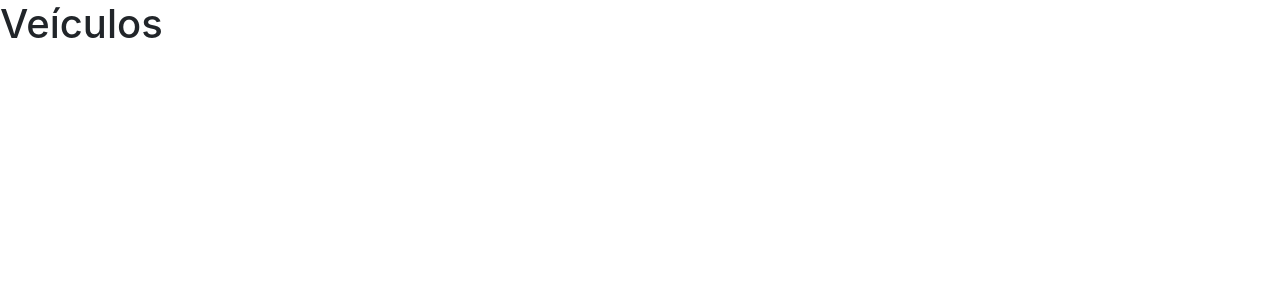
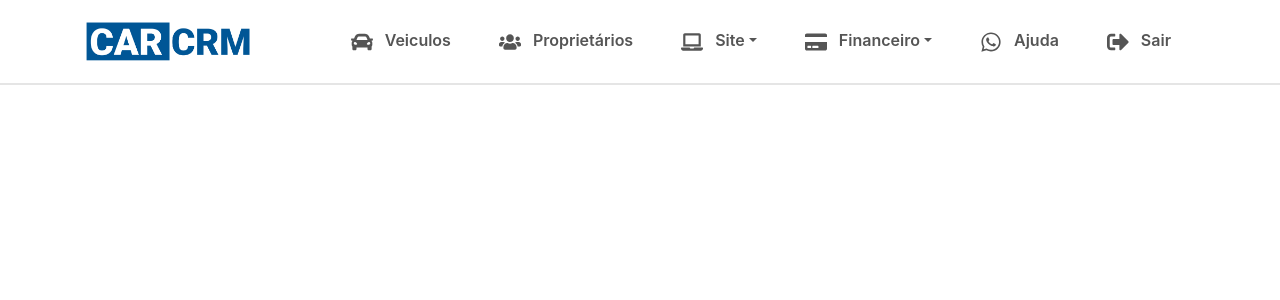
Before and after one commit to lizandrokenedy/carcrm-front, a React (Create React App) app: page /vehicles in a window 1280 px wide. Shown: the top 300 px of the page. Built offline with nearby package versions, Linux system fonts and the light colour scheme.

Commit message:
Componente Header

```diff
--- a/src/global.css
+++ b/src/global.css
@@ -5,3 +5,35 @@
 a, a:hover {
     text-decoration: none !important;
 }
+
+.header {
+    border-bottom: 2px solid rgb(229, 229, 229);
+}
+
+.header .nav-link {
+    font-weight: 600;
+    color: #555 !important;
+    padding: 28px 1.5rem !important;
+    border: 0;
+    border-bottom: 2px solid transparent;
+}
+
+.header .nav-link:hover {
+    border-bottom: 2px solid #1976d2;
+}
+
+.header .dropdown:hover > .dropdown-menu {
+   display: block;
+}
+
+.header .dropdown-menu {
+    box-shadow: rgba(0,0,0,0.08) 0px 4px 16px 0px, rgba(0,0,0,0.06) 0px 2px 6px 0px;
+    border: 1px solid #eee;
+    top: 80%;
+}
+
+.header .dropdown-item {
+    padding: 10px 15px;
+    font-weight: 600;
+    color: #444;
+}
--- a/src/routes.js
+++ b/src/routes.js
@@ -3,13 +3,14 @@ import React, { Suspense, lazy } from 'react'
 import { BrowserRouter, Route, Switch } from 'react-router-dom'
 
 const Auth = lazy(() => import('./view/auth'));
-const Register = lazy(() => import('./view/register'))
+const Register = lazy(() => import('./view/register'));
+const Vehicles = lazy(() => import('./view/header'));
 
 const Routes = () => (
     <BrowserRouter>
         <Suspense fallback={<div className="d-flex justify-content-center mt-5 pt-5"><CircularProgress /></div>}>
             <Switch>
-                <Route path="/vehicles" exact component={() => (<h1>Veículos </h1>)} />
+                <Route path="/vehicles" exact component={Vehicles} />
                 <Route path="/register" component={Register} />
                 <Route path="/login" component={Auth} />
                 <Route path="/" exact component={Auth} />
--- /dev/null
+++ b/src/view/header/index.js
@@ -0,0 +1,92 @@
+import React from 'react'
+import { Link } from 'react-router-dom'
+import { FaCar, FaCreditCard, FaLaptop, FaSignOutAlt, FaUsers, FaWhatsapp } from 'react-icons/fa'
+import { MenuItem, MenuList } from '@material-ui/core'
+
+export default function Header() {
+    return (
+        <>
+            {(window.innerWidth < 577) ?
+
+                <div>
+
+                </div>
+
+                :
+
+                <nav className="header navbar navbar-expand-lg navbar-light bg-white p-0">
+                    <div className="container">
+                        <Link className="navbar-brand" to="/">
+                            <img src="/logo.png" alt="CAR CRM" height="40" />
+                        </Link>
+
+
+                        <ul className="navbar-nav">
+                            <li className="nav-item">
+                                <Link className="nav-link" to="/vehicles">
+                                    <FaCar className="icon-lg mr-2" size={22} /> Veiculos
+                                </Link>
+                            </li>
+                            <li className="nav-item">
+                                <button className="nav-link bg-white" to="/vehicles">
+                                    <FaUsers className="icon-lg mr-2" size={22} /> Proprietários
+                                </button>
+                            </li>
+                            <li className="nav-item dropdown">
+                                <Link className="nav-link dropdown-toggle" to="#" data-toggle="dropdown">
+                                    <FaLaptop className="icon-lg mr-2" size={22} /> Site
+                                </Link>
+
+                                <MenuList className="dropdown-menu">
+                                    <MenuItem className="dropdown-item">
+                                        Otimização para o Google
+                                    </MenuItem>
+                                    <MenuItem className="dropdown-item">
+                                        Unidades e Telefones
+                                    </MenuItem>
+                                    <MenuItem className="dropdown-item">
+                                        Minha Logo
+                                    </MenuItem>
+                                    <MenuItem className="dropdown-item">
+                                        Dominio
+                                    </MenuItem>
+                                    <MenuItem className="dropdown-item">
+                                        Configurações
+                                    </MenuItem>
+                                </MenuList>
+                            </li>
+                            <li className="nav-item dropdown">
+                                <Link className="nav-link dropdown-toggle" to="#" data-toggle="dropdown">
+                                    <FaCreditCard className="icon-lg mr-2" size={22} /> Financeiro
+                                </Link>
+
+                                <MenuList className="dropdown-menu">
+                                    <MenuItem className="dropdown-item">
+                                        Meu Plano
+                                    </MenuItem>
+                                    <MenuItem className="dropdown-item">
+                                        Minhas Transações
+                                    </MenuItem>
+                                </MenuList>
+                            </li>
+
+                            <li className="nav-item">
+                                <Link className="nav-link" to="/vehicles">
+                                    <FaWhatsapp className="icon-lg mr-2" size={22} /> Ajuda
+                                </Link>
+                            </li>
+
+                            <li className="nav-item">
+                                <Link className="nav-link" to="/vehicles">
+                                    <FaSignOutAlt className="icon-lg mr-2" size={22} /> Sair
+                                </Link>
+                            </li>
+
+                        </ul>
+                    </div>
+                </nav>
+
+            }
+        </>
+    )
+}
```
Also changed, not shown: src/view/vehicles/index.js (added, +10 -0 lines).
